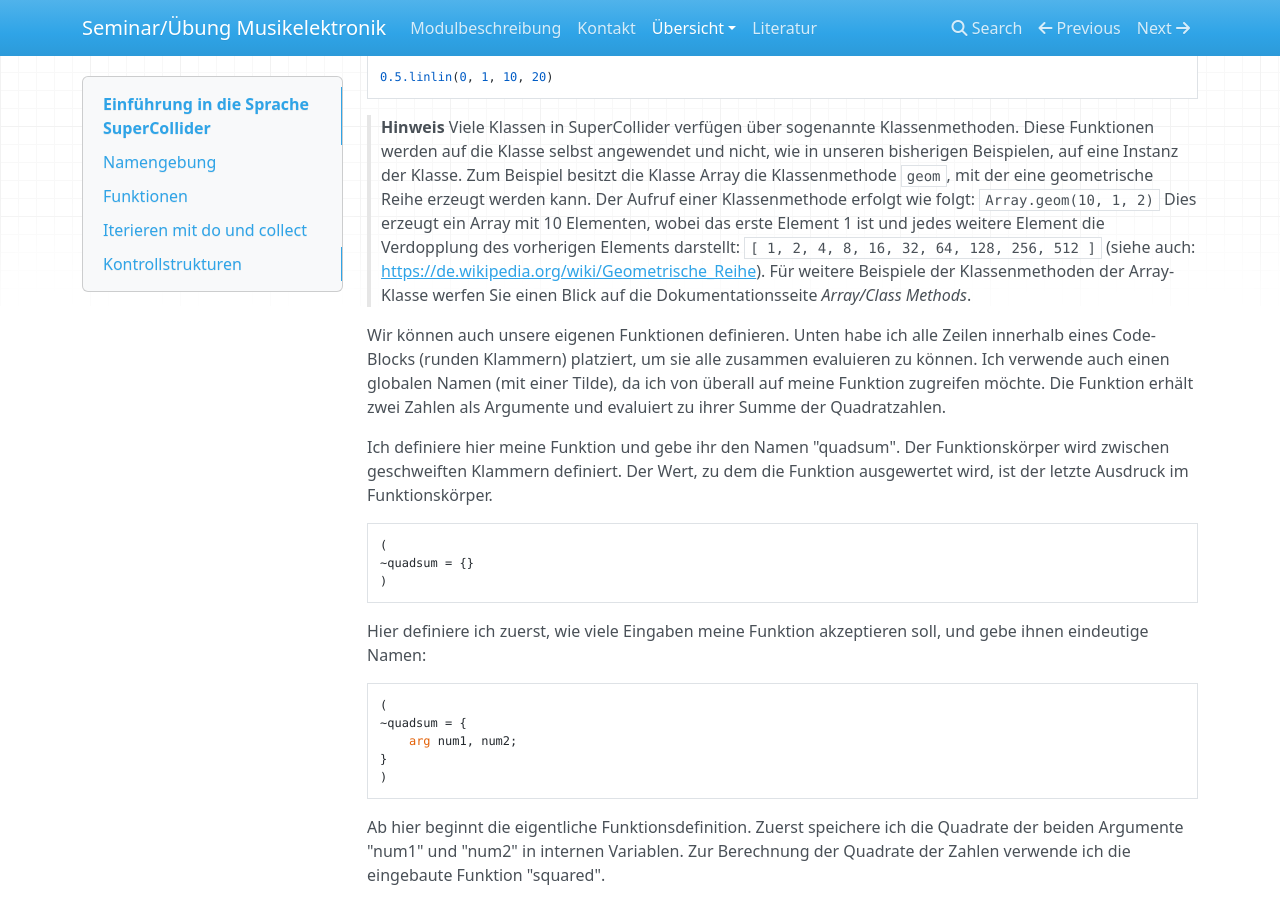
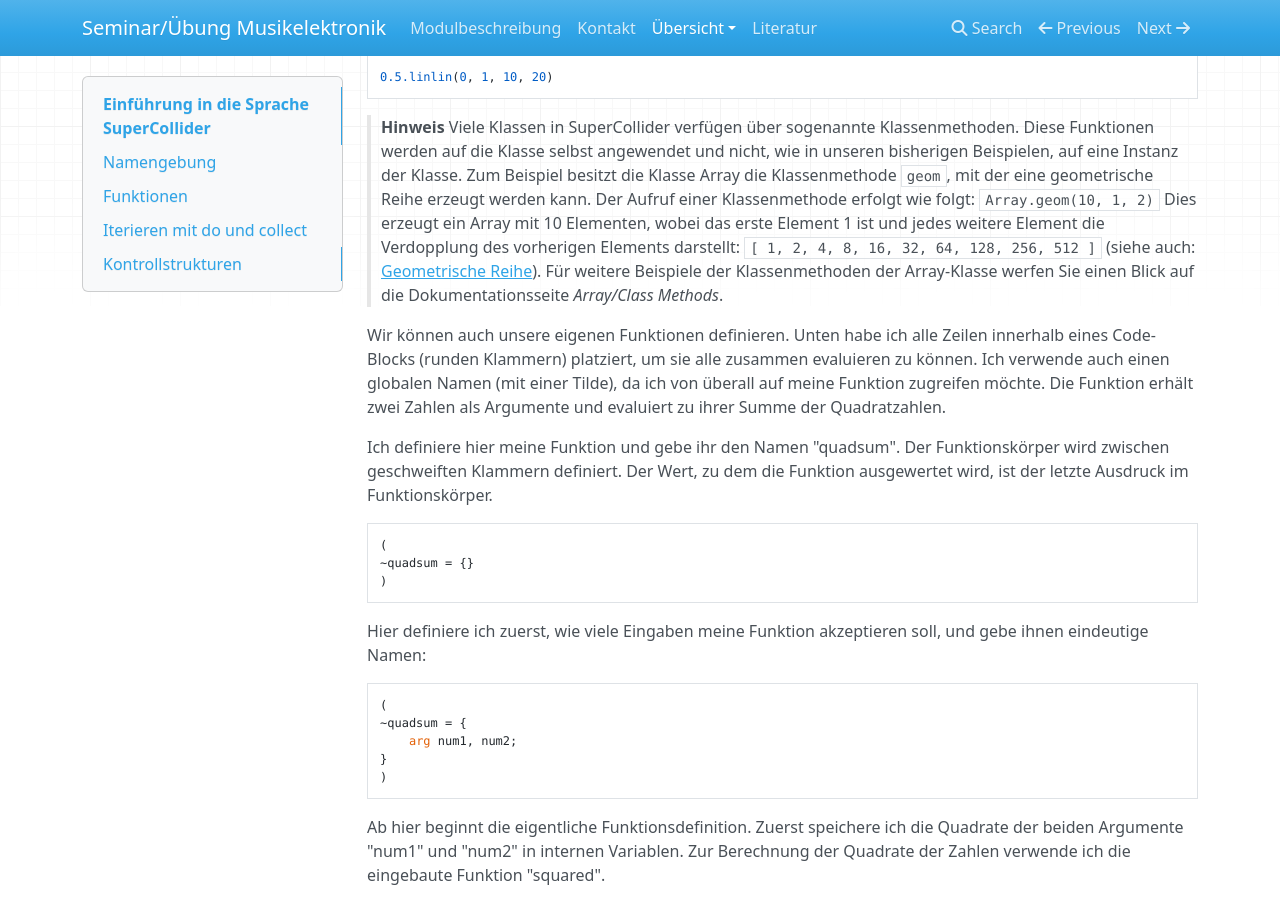
Before and after one commit to teymuri/musikelektronik, an MkDocs documentation site: the page built from docs/lang.md, in a window 1280 px wide and 900 px high, scrolled down 3293 px. Built offline with MkDocs 1.6.1, drawn with Linux system fonts in a browser that asks for light colours; nearby versions of some CDN libraries; some of the changed lines change nothing that is shown.

Commit message:
Fix typo

````diff
--- a/docs/lang.md
+++ b/docs/lang.md
@@ -167,7 +167,7 @@ Ein weiteres Beispiel ist die Funktion `linlin`, bei der eine Zahl aus einem lin
 
 > **Hinweis**
 Viele Klassen in SuperCollider verfügen über sogenannte Klassenmethoden. Diese Funktionen werden auf die Klasse selbst angewendet und nicht, wie in unseren bisherigen Beispielen, auf eine Instanz der Klasse. Zum Beispiel besitzt die Klasse Array die Klassenmethode `geom`, mit der eine geometrische Reihe erzeugt werden kann. Der Aufruf einer Klassenmethode erfolgt wie folgt: ```Array.geom(10, 1, 2)```
-> Dies erzeugt ein Array mit 10 Elementen, wobei das erste Element 1 ist und jedes weitere Element die Verdopplung des vorherigen Elements darstellt: `[ 1, 2, 4, 8, 16, 32, 64, 128, 256, 512 ]` (siehe auch: [https://de.wikipedia.org/wiki/Geometrische_Reihe]()). Für weitere Beispiele der Klassenmethoden der Array-Klasse werfen Sie einen Blick auf die Dokumentationsseite *Array/Class Methods*.
+> Dies erzeugt ein Array mit 10 Elementen, wobei das erste Element 1 ist und jedes weitere Element die Verdopplung des vorherigen Elements darstellt: `[ 1, 2, 4, 8, 16, 32, 64, 128, 256, 512 ]` (siehe auch: [Geometrische Reihe](https://de.wikipedia.org/wiki/Geometrische_Reihe)). Für weitere Beispiele der Klassenmethoden der Array-Klasse werfen Sie einen Blick auf die Dokumentationsseite *Array/Class Methods*.
 
 Wir können auch unsere eigenen Funktionen definieren. Unten habe ich alle Zeilen innerhalb eines Code-Blocks (runden Klammern) platziert, um sie alle zusammen evaluieren zu können. Ich verwende auch einen globalen Namen (mit einer Tilde), da ich von überall auf meine Funktion zugreifen möchte. Die Funktion erhält zwei Zahlen als Argumente und evaluiert zu ihrer Summe der Quadratzahlen.
 
````
Also changed, not shown: site/first_sounds/index.html, site/lang/index.html, site/loesungen/index.html, site/pix/lampe.png (added), site/search/search_index.json, site/sitemap.xml, 2 other files.
